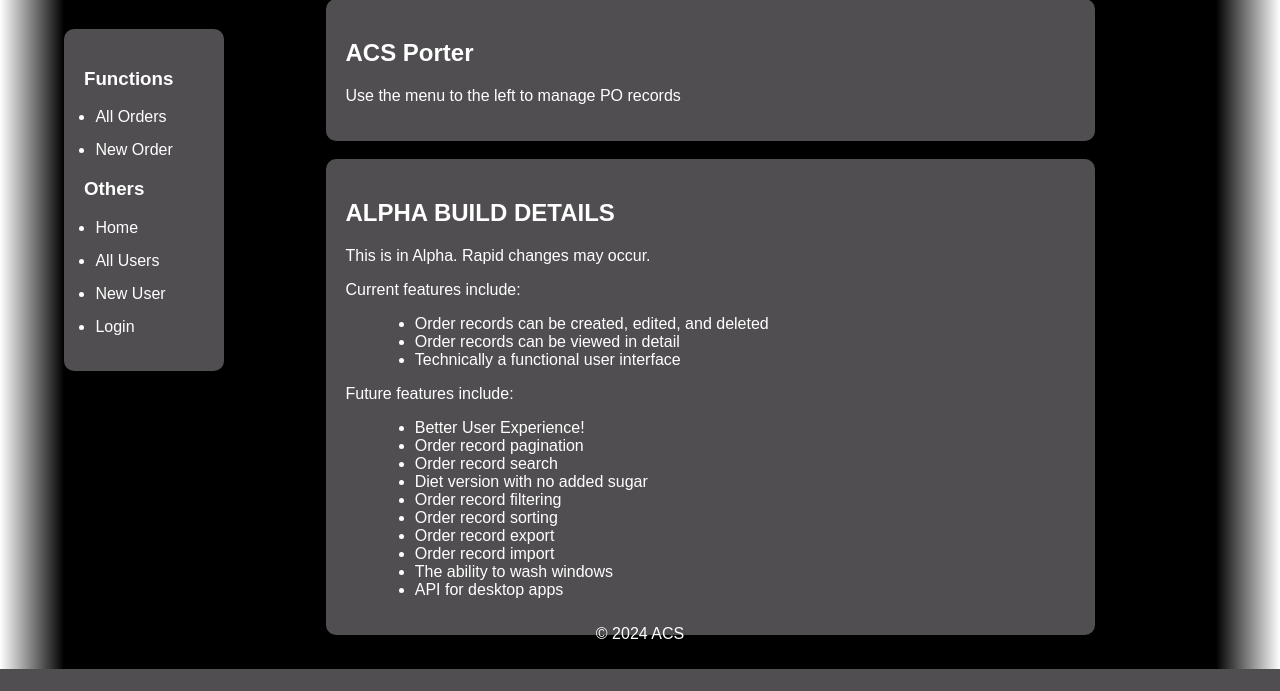
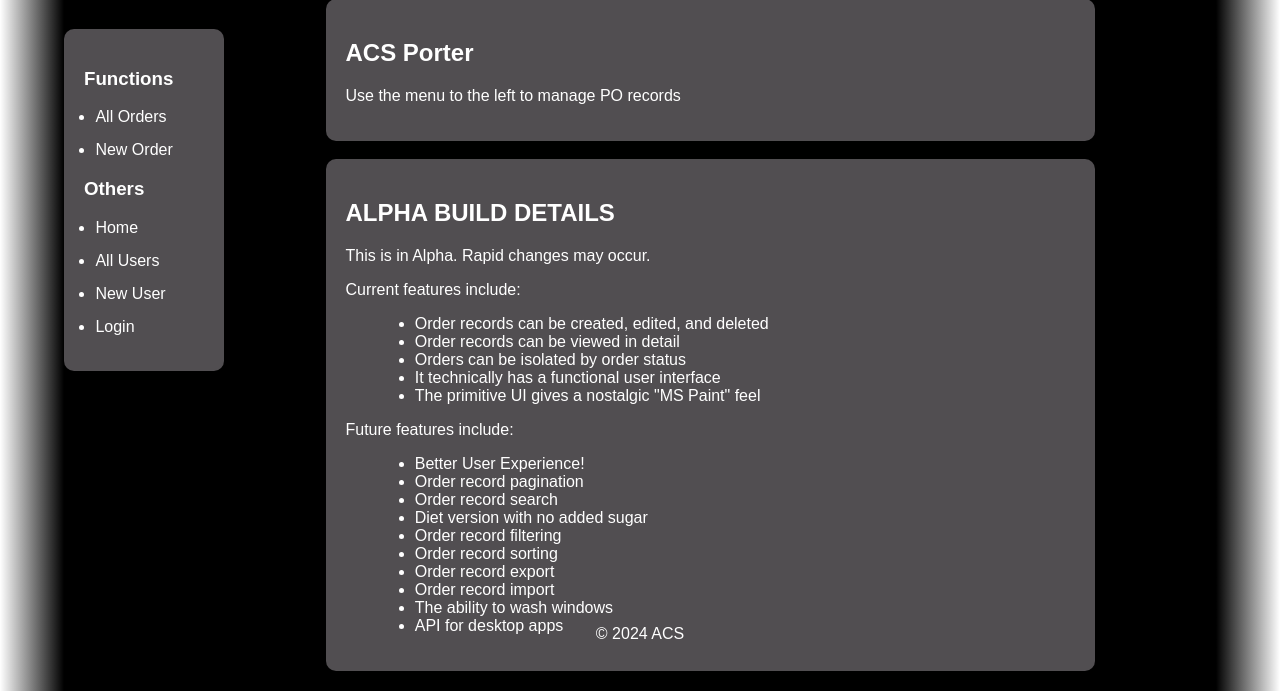
Before and after one commit to thedisquisitive/porter, a Flask app: page / in a window 1280 px wide. Shown: the part 131-822 px from the top of the page. Before the commit the page ends 800 px from the top, so only its background shows below. Run offline with Flask 3, Linux system fonts and the light colour scheme.

Commit message:
Added status isolation

```diff
--- a/app/routes.py
+++ b/app/routes.py
@@ -137,6 +137,12 @@ def delete_order(order_id):
     flash('Order deleted!')
     return redirect(url_for('orders'))
 
+@app.route('/orders/status/<string:state>/', methods=['GET', 'POST'])
+@login_required
+def orders_by_status(state):
+    porders = db.session.scalars(sa.select(Order).filter(Order.status == state)).all()
+    return render_template('orders.html', title=state+' Orders', orders=porders)
+
 
 @app.route('/users/')
 @app.route('/users/all/')
--- a/app/templates/index.html
+++ b/app/templates/index.html
@@ -13,7 +13,9 @@
             <ul>
                 <li>Order records can be created, edited, and deleted</li>
                 <li>Order records can be viewed in detail</li>
-                <li>Technically a functional user interface</li>
+                <li>Orders can be isolated by order status</li>
+                <li>It technically has a functional user interface</li>
+                <li>The primitive UI gives a nostalgic "MS Paint" feel</li>
             </ul>
         </p>
         <p>
```
Also changed, not shown: app/templates/orders.html (+13 -0 lines), data.sqlite.
